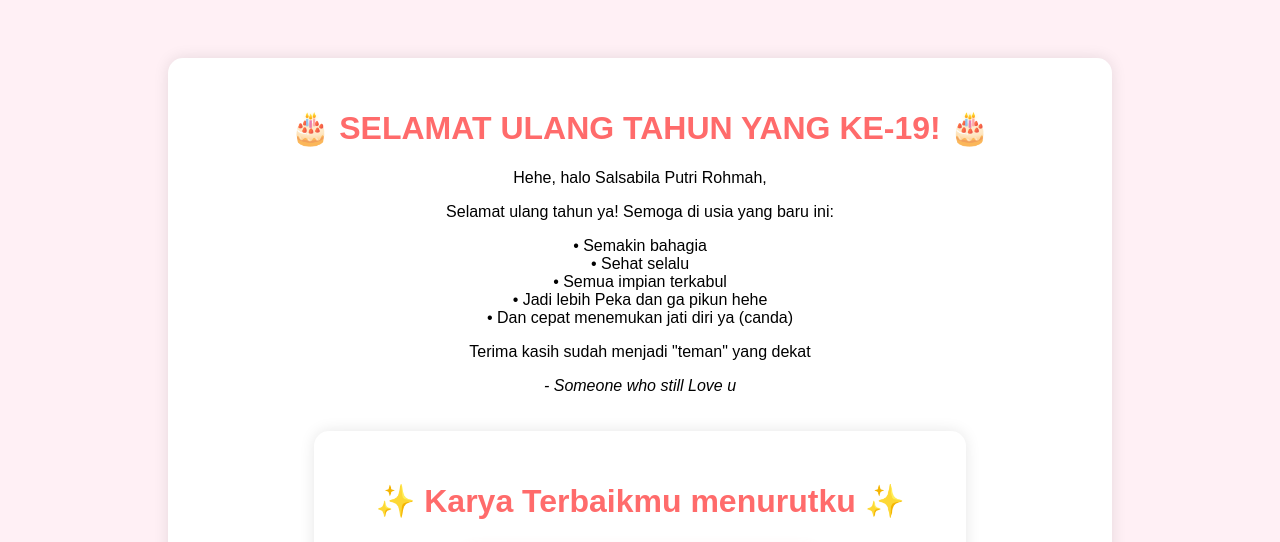
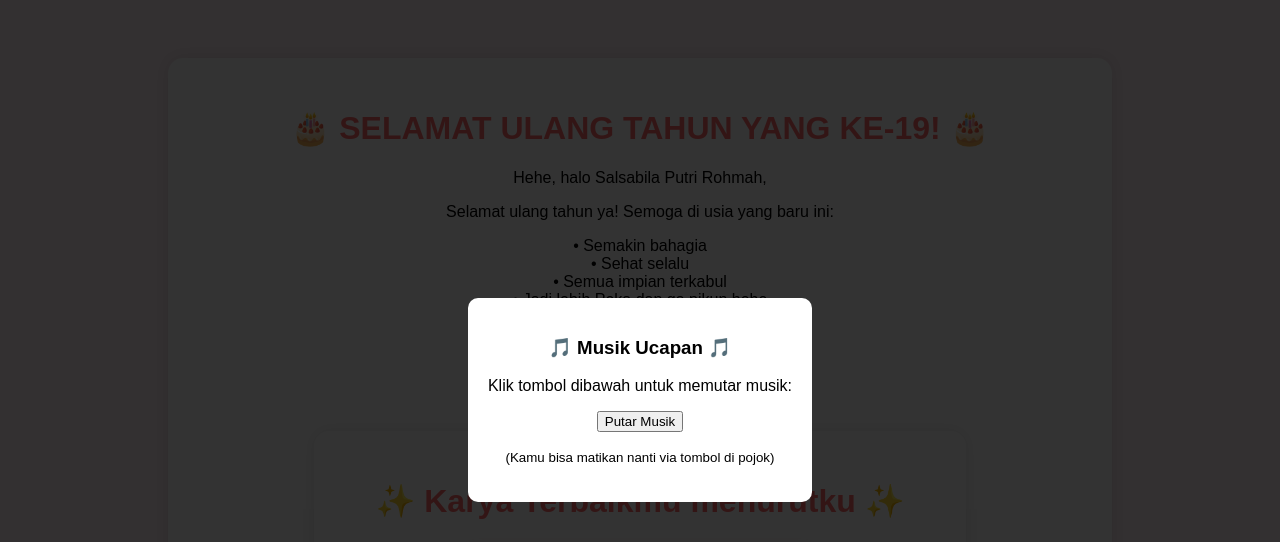
Before and after one commit to Raws72/Raws72.github.io, a plain HTML site: page kartu.html in a window 1280 px wide. Shown: the top 542 px of the page. Drawn offline with Linux system fonts and the light colour scheme.

Commit message:
Update kartu.html

```diff
--- a/kartu.html
+++ b/kartu.html
@@ -53,3 +53,70 @@
     </div>
 </body>
 </html>
+<!DOCTYPE html>
+<html>
+<head>
+    <style>
+        /* Tambahkan style ini */
+        #musicPopup {
+            position: fixed;
+            top: 0; left: 0;
+            width: 100%;
+            height: 100%;
+            background: rgba(0,0,0,0.8);
+            display: flex;
+            justify-content: center;
+            align-items: center;
+            z-index: 1000;
+        }
+        .popup-box {
+            background: white;
+            padding: 20px;
+            border-radius: 10px;
+            text-align: center;
+        }
+    </style>
+</head>
+<body>
+
+    <!-- Popup musik (muncul pertama kali) -->
+    <div id="musicPopup">
+        <div class="popup-box">
+            <h3>🎵 Musik Ucapan 🎵</h3>
+            <p>Klik tombol dibawah untuk memutar musik:</p>
+            <button onclick="startMusic()">Putar Musik</button>
+            <p><small>(Kamu bisa matikan nanti via tombol di pojok)</small></p>
+        </div>
+    </div>
+
+    <!-- Konten kartu ucapan (awalnya tersembunyi) -->
+    <div id="mainContent" style="display:none;">
+        <!-- ... (seluruh konten kartu ucapanmu yang lama) ... -->
+    </div>
+
+    <!-- Audio (hidden) -->
+    <audio id="bgMusic" loop>
+        <source src="audio/lagu.mp3" type="audio/mpeg">
+    </audio>
+
+    <script>
+        function startMusic() {
+            const music = document.getElementById('bgMusic');
+            music.play(); // Mulai musik
+
+            document.getElementById('musicPopup').style.display = 'none'; // Sembunyikan popup
+            document.getElementById('mainContent').style.display = 'block'; // Tampilkan konten
+
+            // Simpan preferensi user di localStorage
+            localStorage.setItem('musicAllowed', 'true');
+        }
+
+        // Cek jika user sudah pernah mengizinkan musik
+        window.onload = function() {
+            if(localStorage.getItem('musicAllowed') === 'true') {
+                startMusic();
+            }
+        };
+    </script>
+</body>
+</html>
```
